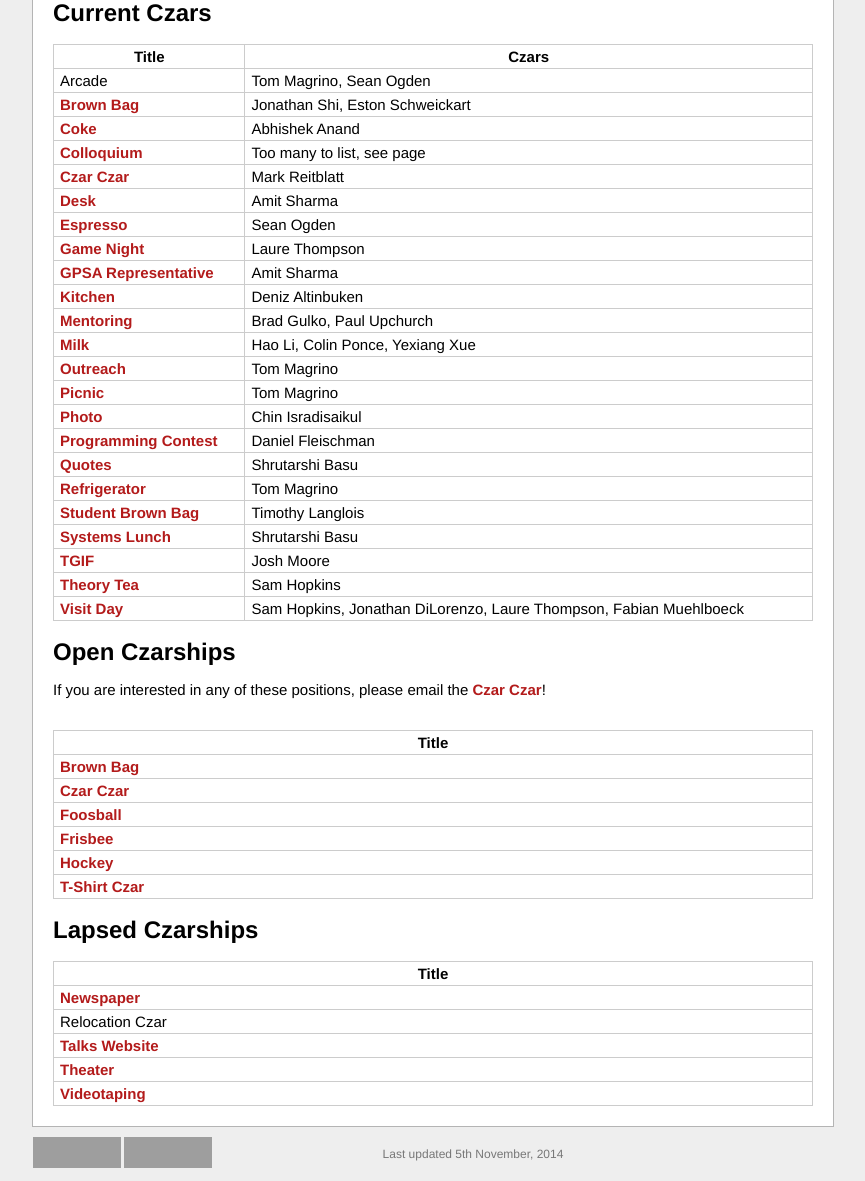
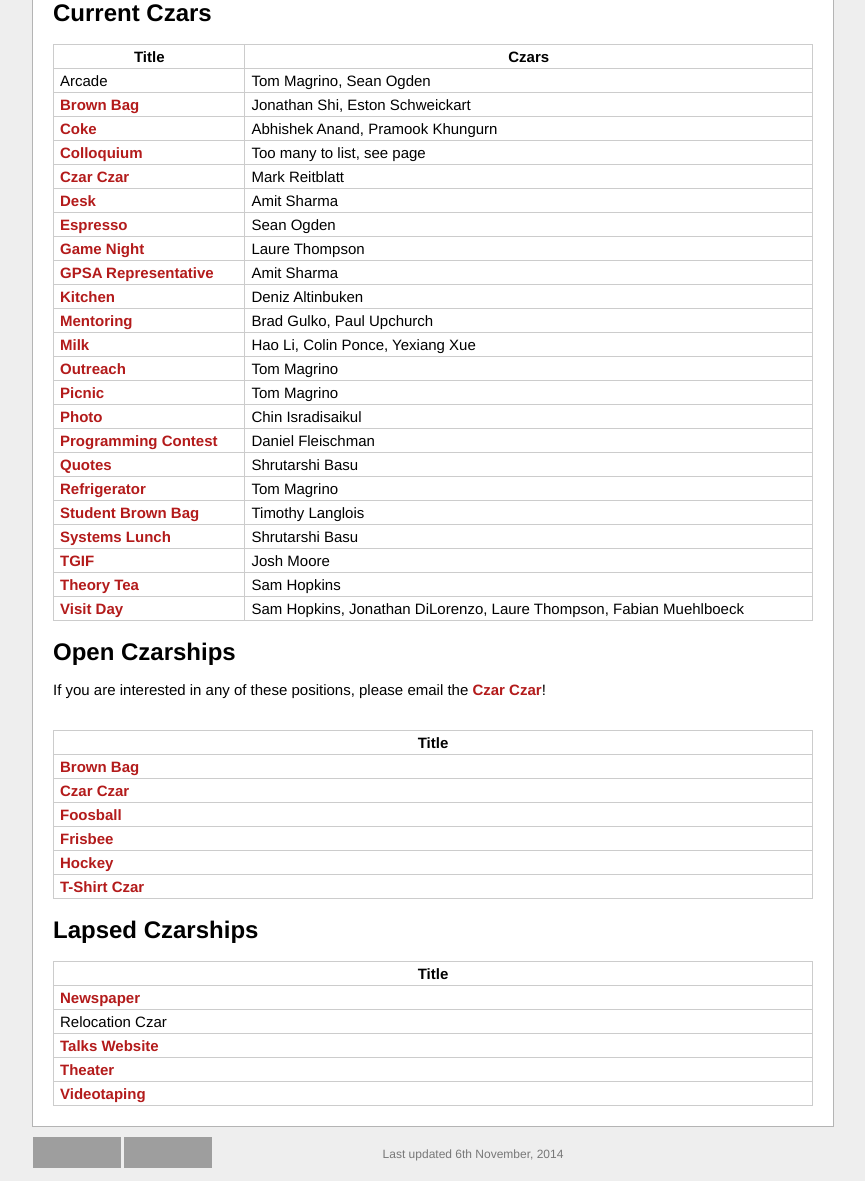
Before and after one commit to reitblatt/cornell-cs-czars, a PHP site: page / in a window 1280 px wide. Shown: the part 381-1562 px from the top of the page, without its empty margins (207-1072 px from the left). Run offline with PHP 8.4, Linux system fonts and the light colour scheme; grey boxes are pictures that could not be loaded.

Commit message:
Added Pramook as coke czar!

```diff
--- a/foot.php
+++ b/foot.php
@@ -13,7 +13,7 @@
   width="88" /></a>
 </div>
 <div style="float:left; width:520px; margin:10px auto; text-align:center; ">
-Last updated 5th November, 2014
+Last updated 6th November, 2014
 </div>
 </div>
 </body>
--- a/index.php
+++ b/index.php
@@ -21,7 +21,7 @@
 <?php
     czar('Arcade', 'Tom Magrino, Sean Ogden', '');
     czar('Brown Bag', 'Jonathan Shi, Eston Schweickart', 'brown_bag.php');
-    czar('Coke', 'Abhishek Anand', 'coke.php');
+    czar('Coke', 'Abhishek Anand, Pramook Khungurn', 'coke.php');
     czar('Colloquium', 'Too many to list, see page', 'colloquium.php');
     czar('Czar Czar', 'Mark Reitblatt', 'czar.php');
     czar('Desk', 'Amit Sharma', 'desk.php');
```
